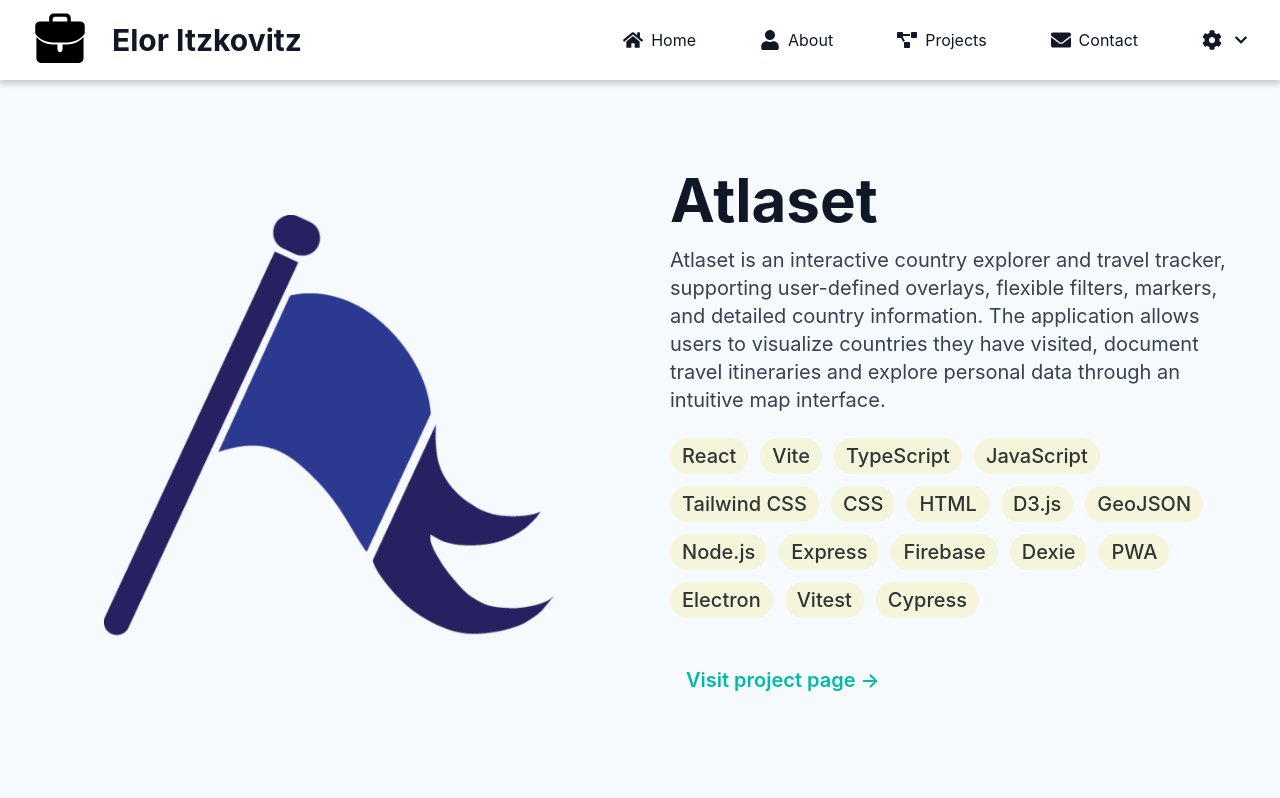
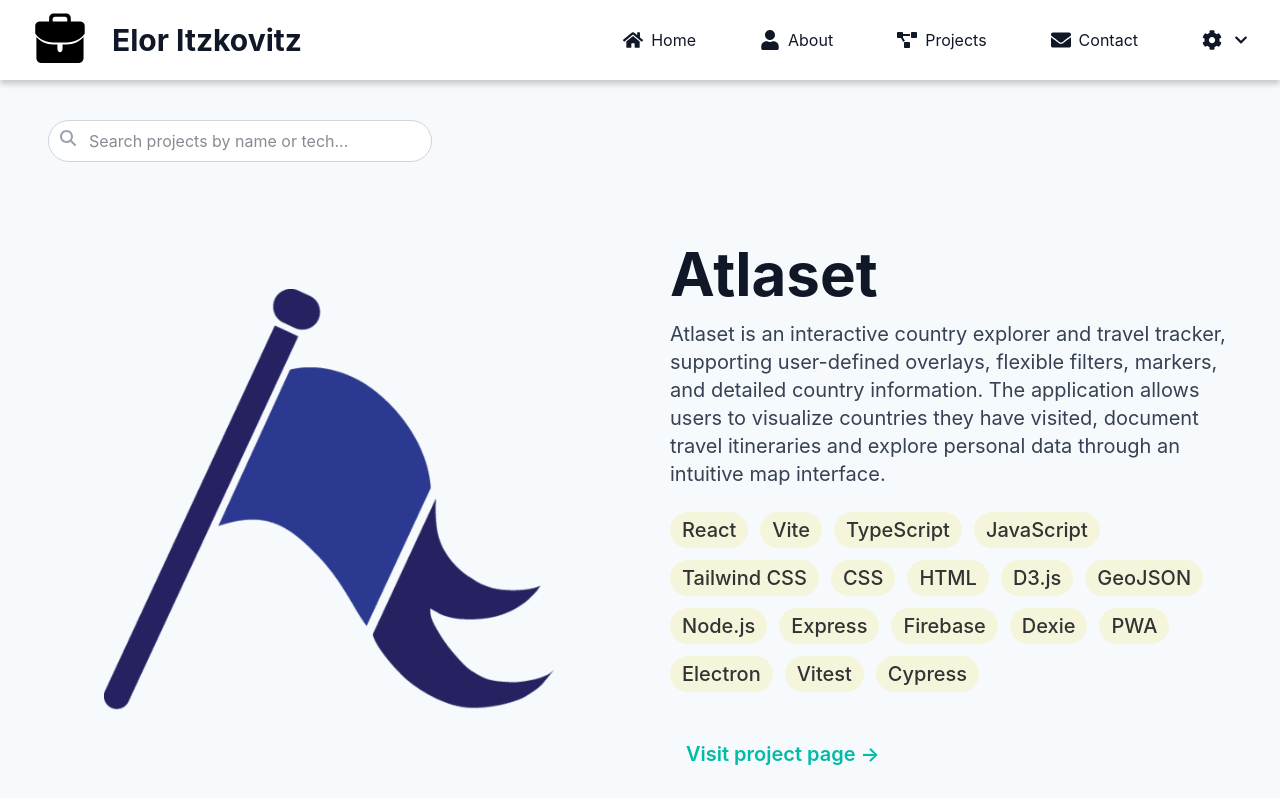
Before and after one commit to eloritzkovitz/portfolio, a React (Vite) app: page /projects in a window 1280 px wide. Shown: the top 798 px of the page. Built offline with nearby package versions, Linux system fonts and the light colour scheme.

Commit message:
Added project search

```diff
--- /dev/null
+++ b/src/components/layout/SearchBar.tsx
@@ -0,0 +1,30 @@
+import React from "react";
+import { FaMagnifyingGlass } from "react-icons/fa6";
+
+interface SearchBarProps {
+  value: string;
+  onChange: (value: string) => void;
+  placeholder?: string;
+}
+
+const SearchBar: React.FC<SearchBarProps> = ({
+  value,
+  onChange,
+  placeholder,
+}) => (
+  <div className="relative w-full sm:w-96">
+    <input
+      type="text"
+      className="w-full rounded-full border border-gray-300 dark:border-gray-700 bg-white dark:bg-gray-900 px-4 py-2 pl-10 focus:outline-none focus:ring-2 focus:ring-blue-500 transition"
+      placeholder={placeholder || "Search..."}
+      value={value}
+      onChange={(e) => onChange(e.target.value)}
+      aria-label="Search"
+    />
+    <span className="absolute left-3 top-2.5 text-gray-400 pointer-events-none">
+      <FaMagnifyingGlass />
+    </span>
+  </div>
+);
+
+export default SearchBar;
--- /dev/null
+++ b/src/hooks/useProjectSearch.ts
@@ -0,0 +1,19 @@
+import { useMemo } from "react";
+import projects from "../data/projectsData";
+
+/**
+ * Filter projects by name or tech
+ * @param search - The search string
+ * @returns Filtered list of projects
+ */
+export function useProjectSearch(search: string) {
+  return useMemo(() => {
+    if (!search.trim()) return projects;
+    const lower = search.toLowerCase();
+    return projects.filter(
+      (p) =>
+        p.name.toLowerCase().includes(lower) ||
+        p.tech?.some((t: string) => t.toLowerCase().includes(lower))
+    );
+  }, [search]);
+}
--- a/src/pages/Projects.tsx
+++ b/src/pages/Projects.tsx
@@ -1,16 +1,36 @@
+import { useState } from "react";
+import SearchBar from "../components/layout/SearchBar";
 import ProjectCard from "../components/projects/ProjectCard";
-import projects from "../data/projectsData";
+import { useProjectSearch } from "../hooks/useProjectSearch";
 
 function Projects() {
+  const [search, setSearch] = useState("");
+  const filteredProjects = useProjectSearch(search);
+
   return (
     <section className="w-full max-w-screen-xl mx-auto px-2 sm:px-12 py-4 sm:py-10">
       <title>Projects | Elor Itzkovitz</title>
 
+      {/* Search Bar */}
+      <div className="flex sm:flex-row items-center gap-3 mb-8">
+        <SearchBar
+          value={search}
+          onChange={setSearch}
+          placeholder="Search projects by name or tech..."
+        />
+      </div>
+
       {/* Project Cards */}
       <div className="space-y-8">
-        {projects.map((project, index) => (
-          <ProjectCard key={index} project={project} index={index} />
-        ))}
+        {filteredProjects.length === 0 ? (
+          <div className="text-center text-gray-500 dark:text-gray-400 py-12">
+            No projects found.
+          </div>
+        ) : (
+          filteredProjects.map((project, index) => (
+            <ProjectCard key={index} project={project} index={index} />
+          ))
+        )}
       </div>
     </section>
   );
```
